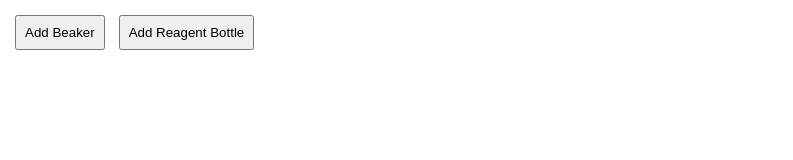
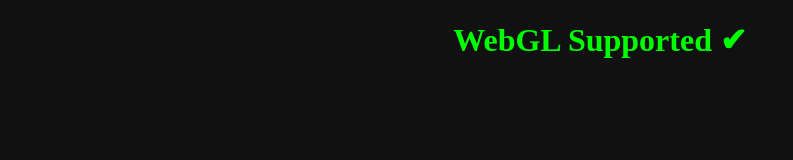
Before and after one commit to Happinal/ChemNova-Desktop, an Electron app: page index.html in a window 1200 px wide. Shown: the whole page, without its empty margins (0-793 px from the left). Drawn offline with nearby package versions, Linux system fonts and the light colour scheme.

Commit message:
Test WebGL support

```diff
--- a/index.html
+++ b/index.html
@@ -2,81 +2,29 @@
 <html>
 <head>
 <meta charset="UTF-8">
-<title>ChemNova 3D Virtual Lab</title>
+<title>ChemNova 3D Engine Test</title>
 <style>
-body { margin:0; overflow:hidden; }
-#ui {
-  position:absolute;
-  top:10px;
-  left:10px;
-  z-index:10;
-}
-button {
-  padding:8px;
-  margin:5px;
-}
+body { margin:0; overflow:hidden; background:#111; color:white; text-align:center; }
 </style>
 </head>
 <body>
 
-<div id="ui">
-  <button onclick="addBeaker()">Add Beaker</button>
-  <button onclick="addBottle()">Add Reagent Bottle</button>
-</div>
-
-<script src="https://cdn.jsdelivr.net/npm/three@0.158.0/build/three.min.js"></script>
-<script src="https://cdn.jsdelivr.net/npm/three@0.158.0/examples/js/controls/OrbitControls.js"></script>
+<h2>Testing WebGL...</h2>
 
 <script>
-let scene = new THREE.Scene();
-scene.background = new THREE.Color(0x1e293b);
+const canvas = document.createElement("canvas");
+document.body.appendChild(canvas);
 
-let camera = new THREE.PerspectiveCamera(75, window.innerWidth/window.innerHeight, 0.1, 1000);
-camera.position.set(0,5,10);
+canvas.width = window.innerWidth;
+canvas.height = window.innerHeight;
 
-let renderer = new THREE.WebGLRenderer();
-renderer.setSize(window.innerWidth, window.innerHeight);
-document.body.appendChild(renderer.domElement);
+const gl = canvas.getContext("webgl");
 
-let controls = new THREE.OrbitControls(camera, renderer.domElement);
-
-let light = new THREE.DirectionalLight(0xffffff,1);
-light.position.set(5,10,7);
-scene.add(light);
-
-let ambient = new THREE.AmbientLight(0xffffff,0.4);
-scene.add(ambient);
-
-// Lab Table
-let tableGeometry = new THREE.BoxGeometry(20,1,20);
-let tableMaterial = new THREE.MeshStandardMaterial({color:0x555555});
-let table = new THREE.Mesh(tableGeometry, tableMaterial);
-table.position.y = -1;
-scene.add(table);
-
-function addBeaker(){
-  let geometry = new THREE.CylinderGeometry(1,1,2,32,1,true);
-  let material = new THREE.MeshStandardMaterial({color:0xffffff, transparent:true, opacity:0.4});
-  let beaker = new THREE.Mesh(geometry, material);
-  beaker.position.set(Math.random()*4-2,0,Math.random()*4-2);
-  scene.add(beaker);
+if(!gl){
+  document.body.innerHTML = "<h1 style='color:red'>WebGL NOT Supported</h1>";
+}else{
+  document.body.innerHTML = "<h1 style='color:lime'>WebGL Supported ✔</h1>";
 }
-
-function addBottle(){
-  let geometry = new THREE.CylinderGeometry(0.5,0.7,3,32);
-  let material = new THREE.MeshStandardMaterial({color:0x22d3ee});
-  let bottle = new THREE.Mesh(geometry, material);
-  bottle.position.set(Math.random()*4-2,0.5,Math.random()*4-2);
-  scene.add(bottle);
-}
-
-function animate(){
-  requestAnimationFrame(animate);
-  controls.update();
-  renderer.render(scene,camera);
-}
-
-animate();
 </script>
 
 </body>
```
